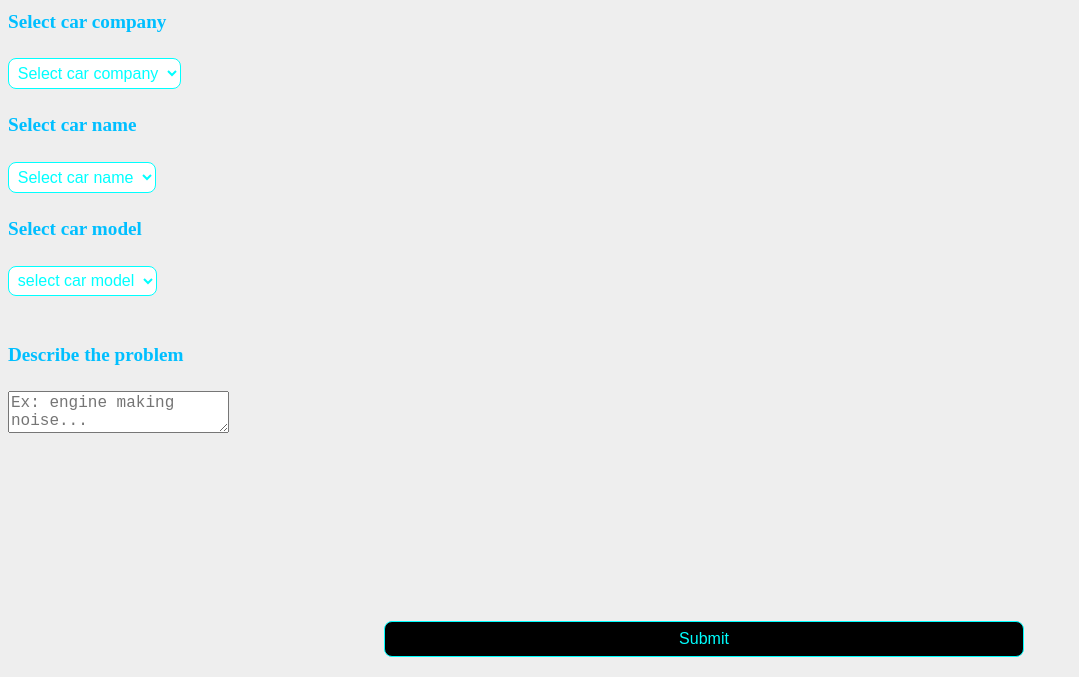
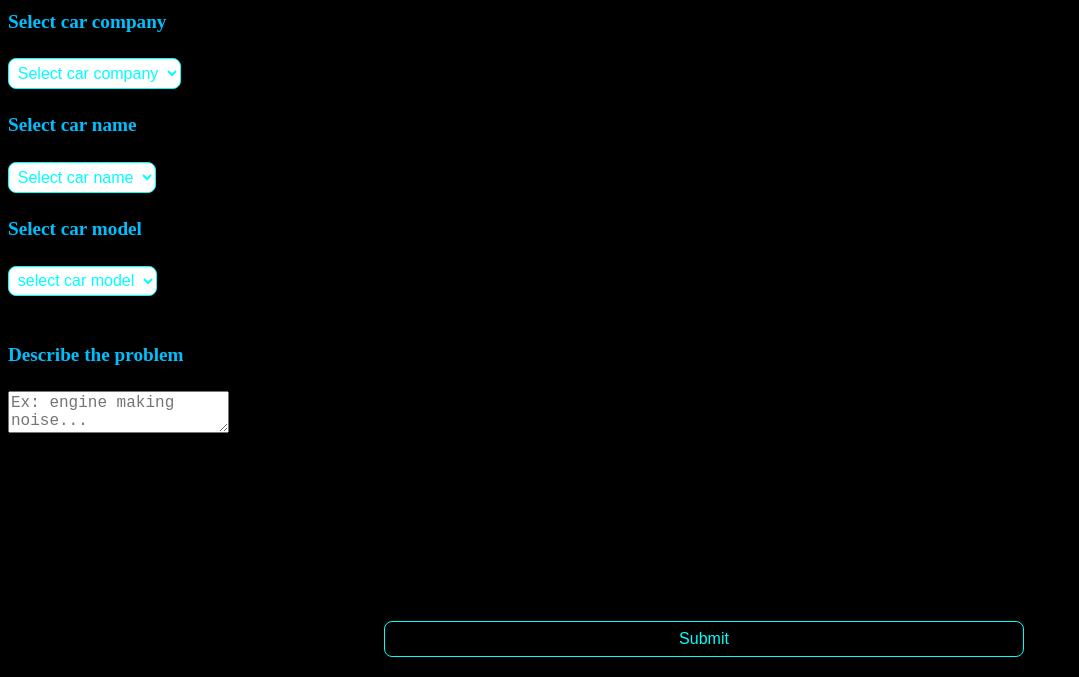
Before and after one commit to ayush-vishwakarma714/Motorvats, a plain HTML site: page repair.html in a window 1280 px wide. Shown: the part 123-800 px from the top of the page, without its empty margins (0-1079 px from the left). Drawn offline with Linux system fonts and the light colour scheme.

Commit message:
Change body background color to black

```diff
--- a/repair.css
+++ b/repair.css
@@ -27,7 +27,7 @@
 }
 
 body{
-  background: #eee;
+  background: #000;
 }
 
 .heading
```
